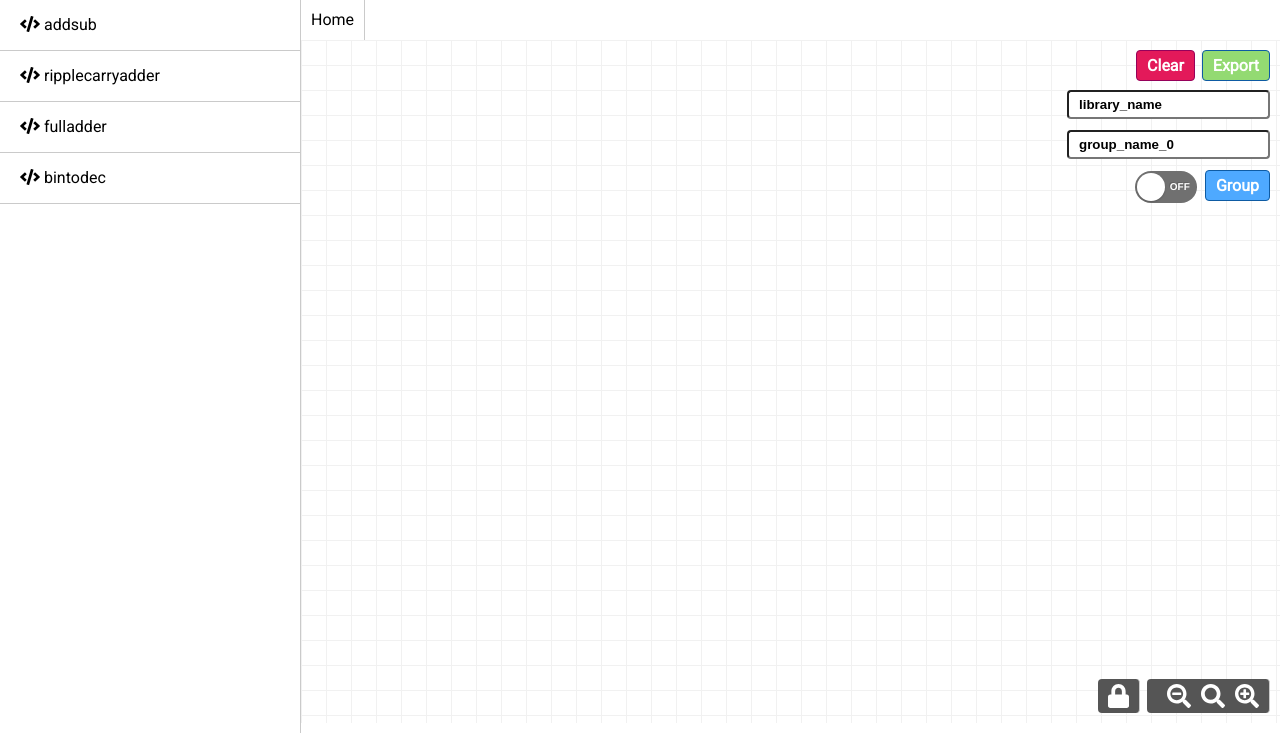
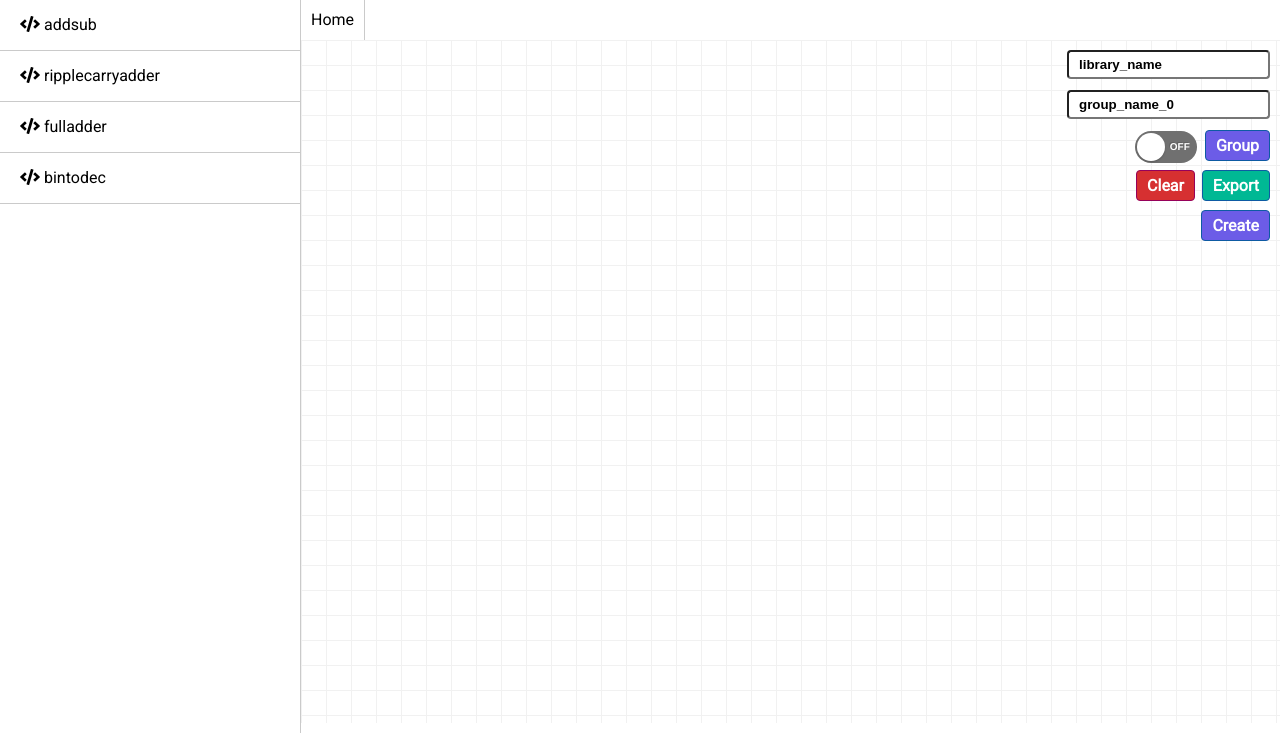
Before and after one commit to lpsmodsimteam/sst-composition-tool, a Flask app: page / in a window 1280 px wide; the page is wider, and only the part inside the window is pictured. Shown: the part 67-800 px from the top of that part. Run offline with Flask 2, Linux system fonts and the light colour scheme; some libraries are stand-ins or nearby versions.

Commit message:
minor statics update

```diff
--- a/app/static/css/beautiful.css
+++ b/app/static/css/beautiful.css
@@ -26,6 +26,7 @@ header h2 {
 header a {
   color: black;
 }
+
 .them-edit-link {
   position: absolute;
   top: 10px;
@@ -93,7 +94,7 @@ cursor: pointer;
 .group {
   float: right;
   position: absolute;
-  top: 90px;
+  top: 50px;
   right: 10px;
   font-weight: bold;
   padding: 5px 10px;
@@ -104,7 +105,7 @@ cursor: pointer;
 .library {
   float: right;
   position: absolute;
-  top: 50px;
+  top: 10px;
   right: 10px;
   font-weight: bold;
   padding: 5px 10px;
@@ -116,12 +117,12 @@ cursor: pointer;
 .btn-export {
   float: right;
   position: absolute;
-  top: 10px;
+  top: 130px;
   right: 10px;
   color: white;
   font-weight: bold;
   border: 1px solid #0e5ba3;
-  background: #93da72;
+  background: #00b894;
   padding: 5px 10px;
   border-radius: 4px;
   cursor: pointer;
@@ -131,12 +132,12 @@ cursor: pointer;
 .btn-clear {
   float: right;
   position: absolute;
-  top: 10px;
+  top: 130px;
   right: 85px;
   color: white;
   font-weight: bold;
   border: 1px solid #96015b;
-  background: #e3195a;
+  background: #d63031;
   padding: 5px 10px;
   border-radius: 4px;
   cursor: pointer;
@@ -146,12 +147,27 @@ cursor: pointer;
 .btn-group {
   float: right;
   position: absolute;
-  top: 130px;
+  top: 90px;
   right: 10px;
   color: white;
   font-weight: bold;
   border: 1px solid #0e5ba3;
-  background: #4ea9ff;
+  background: #6c5ce7;
+  padding: 5px 10px;
+  border-radius: 4px;
+  cursor: pointer;
+  z-index: 5;
+}
+
+.btn-create {
+  float: right;
+  position: absolute;
+  top: 170px;
+  right: 10px;
+  color: white;
+  font-weight: bold;
+  border: 1px solid #0e5ba3;
+  background: #6c5ce7;
   padding: 5px 10px;
   border-radius: 4px;
   cursor: pointer;
@@ -186,7 +202,6 @@ cursor: pointer;
   display: flex;
   font-size: 24px;
   color: white;
-  padding: 5px 10px;
   background: #555555;
   border-radius: 4px;
   border-right: 1px solid var(--border-color);
@@ -208,7 +223,7 @@ cursor: pointer;
   appearance: none;
   width: 62px;
   height: 32px;
-  top: 128px;
+  top: 88px;
   right: 80px;
   display: inline-block;
   position: absolute;
@@ -245,7 +260,7 @@ cursor: pointer;
 }
 
 .toggle:checked {
-  background-color: #4CD964;
+  background-color: #00b894;
 }
 
 .toggle:checked:before {
--- a/app/static/js/hierarchy.js
+++ b/app/static/js/hierarchy.js
@@ -46,7 +46,7 @@ $("#export_button").click(function(e) {
 });
 /* ---------------------- EVENTS ---------------------- */
 
-function createGroup() {
+$("#group_button").click(function(e) {
 
     if (selectedNodes.length) {
 
@@ -71,7 +71,7 @@ function createGroup() {
             $("#group_nodes").prop('checked', false);
         }
     }
-}
+});
 
 function allowDrop(ev) { ev.preventDefault(); }
 
--- a/app/static/js/modal.js
+++ b/app/static/js/modal.js
@@ -1,8 +1,8 @@
 var transform = '';
 function showpopup(e) {
-    console.log(e);
     e.target.closest(".drawflow-node").style.zIndex = "9999";
     e.target.children[0].style.display = "block";
+    console.log(e.target.children[0]);
     //document.getElementById("modalfix").style.display = "block";
 
     //e.target.children[0].style.transform = 'translate('+translate.x+'px, '+translate.y+'px)';
@@ -10,10 +10,7 @@ function showpopup(e) {
     editor.precanvas.style.transform = '';
     editor.precanvas.style.left = editor.canvas_x +'px';
     editor.precanvas.style.top = editor.canvas_y +'px';
-  console.log(transform);
 
-  //e.target.children[0].style.top  =  -editor.canvas_y - editor.container.offsetTop +'px';
-  //e.target.children[0].style.left  =  -editor.canvas_x  - editor.container.offsetLeft +'px';
     editor.editor_mode = "fixed";
 
 }
--- a/app/templates/index.html
+++ b/app/templates/index.html
@@ -48,20 +48,14 @@
           <input class="library" id="library" type="text" value="library_name">
           <input class="group" id="group_nodes_name" type="text" value="group_name_0">
           <input id="group_nodes" class="toggle" type="checkbox"/>
+          <div class="btn-group" id="group_button">Group</div>
+          <div class="btn-create" id="create_button" onclick="showModal()">Create</div>
+          <div class="btn-clear" onclick="editor.clearModuleSelected()">Clear</div>
           <div class="btn-export" id="export_button">Export</div>
-          <div class="btn-clear" onclick="editor.clearModuleSelected()">Clear</div>
-          <div class="btn-group" id="group_button" onclick="createGroup()">Group</div>
-          <div class="btn-lock">
-            <i id="lock" class="fas fa-lock" onclick="editor.editor_mode='fixed'; changeMode('lock');"></i>
-            <i id="unlock" class="fas fa-lock-open" onclick="editor.editor_mode='edit'; changeMode('unlock');"
-              style="display:none;"></i>
-          </div>
         </form>
+
         <div class="bar-zoom">
           <span id="group_nodes_msg"></span>
-          <i class="fas fa-search-minus" onclick="editor.zoom_out()"></i>
-          <i class="fas fa-search" onclick="editor.zoom_reset()"></i>
-          <i class="fas fa-search-plus" onclick="editor.zoom_in()"></i>
         </div>
       </div>
     </div>
@@ -80,6 +74,7 @@
     const selectedNodes = [];
     const nodeHistory = {};
     var newNodeId = 0;
+
   </script>
 
   <script src="{{ url_for('static', filename='js/hierarchy.js') }}"></script>
```
Also changed, not shown: README.md. Lines whose indentation alone changed are shown as unchanged.
